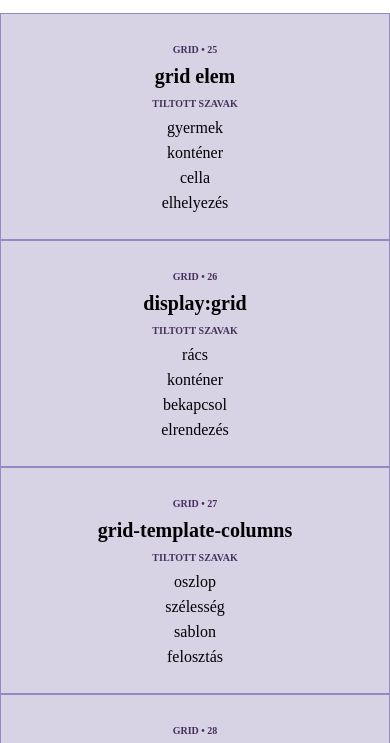
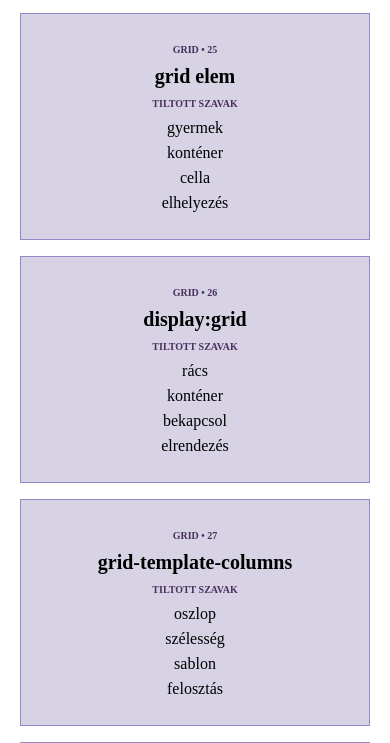
Before and after one commit to Aron0211/ismetles_grid, a plain HTML site: page index.html in a window 390 px wide. Shown: the part 87-830 px from the top of the page. Drawn offline with Linux system fonts and the light colour scheme.

Commit message:
flexboxal

```diff
--- a/stilus.css
+++ b/stilus.css
@@ -1,30 +1,25 @@
-*{
+* {
     box-sizing: border-box;
     margin: 0;
     padding: 0;
 }
 
-body{
+body {
     font-family: 'Times New Roman', Times, serif;
 }
 
-
-header{
- text-align: center;
- margin: 20px;
+header {
+    text-align: center;
+    margin: 20px;
 }
 
-header h1{
+header h1 {
     font-family: Arial, Helvetica, sans-serif;
     text-decoration: underline purple;
     margin: 5px;
 }
 
-nav{
-
-}
-
-a{
+a {
     text-decoration: none;
     color: black;
     font-family: Arial, Helvetica, sans-serif;
@@ -32,59 +27,63 @@ a{
     margin: auto;
 }
 
-a:hover{
+a:hover {
     color: rgb(208, 191, 224);
     background-color: rgb(164, 146, 180);
     border-radius: 2px;
 }
 
-article{
-    display: grid;
-    grid-template-columns: 1fr 1fr 1fr 1fr;
+
+article {
+    display: flex;
+    flex-wrap: wrap;
+    gap: 16px;
+    margin: 20px;
 }
 
-div{
+
+article div {
+    /* 25% mínusz a rések egy elemre jutó része (3 * 16px / 4 = 12px) */
+    flex: 0 0 calc(25% - 12px);
     background-color: rgb(215, 210, 228);
     text-align: center;
     border: 1px solid rgb(148, 137, 196);
     padding: 20px;
 }
 
-p{
+p {
     margin: 7px;
 }
 
-
-h3{
+h3 {
     color: black;
     margin: 10px;
     font-size: 20px;
 }
 
-h4{
+h4 {
     color: rgb(71, 47, 94);
     margin: 10px;
     font-size: 10px;
 }
 
-footer{
+footer {
     text-align: center;
     font-family: Arial, Helvetica, sans-serif;
 }
 
 
-@media screen and  (max-width: 600px) {
-    article{
-        grid-template-columns: 1fr 1fr;
+
+@media screen and (max-width: 600px) {
+    article div {
+
+        flex: 0 0 calc(50% - 8px);
     }
-
-
 }
 
 
-@media (max-width: 450px){
-    article{
-        grid-template-columns: 1fr;
+@media (max-width: 450px) {
+    article div {
+        flex: 0 0 100%;
     }
-
 }
```
